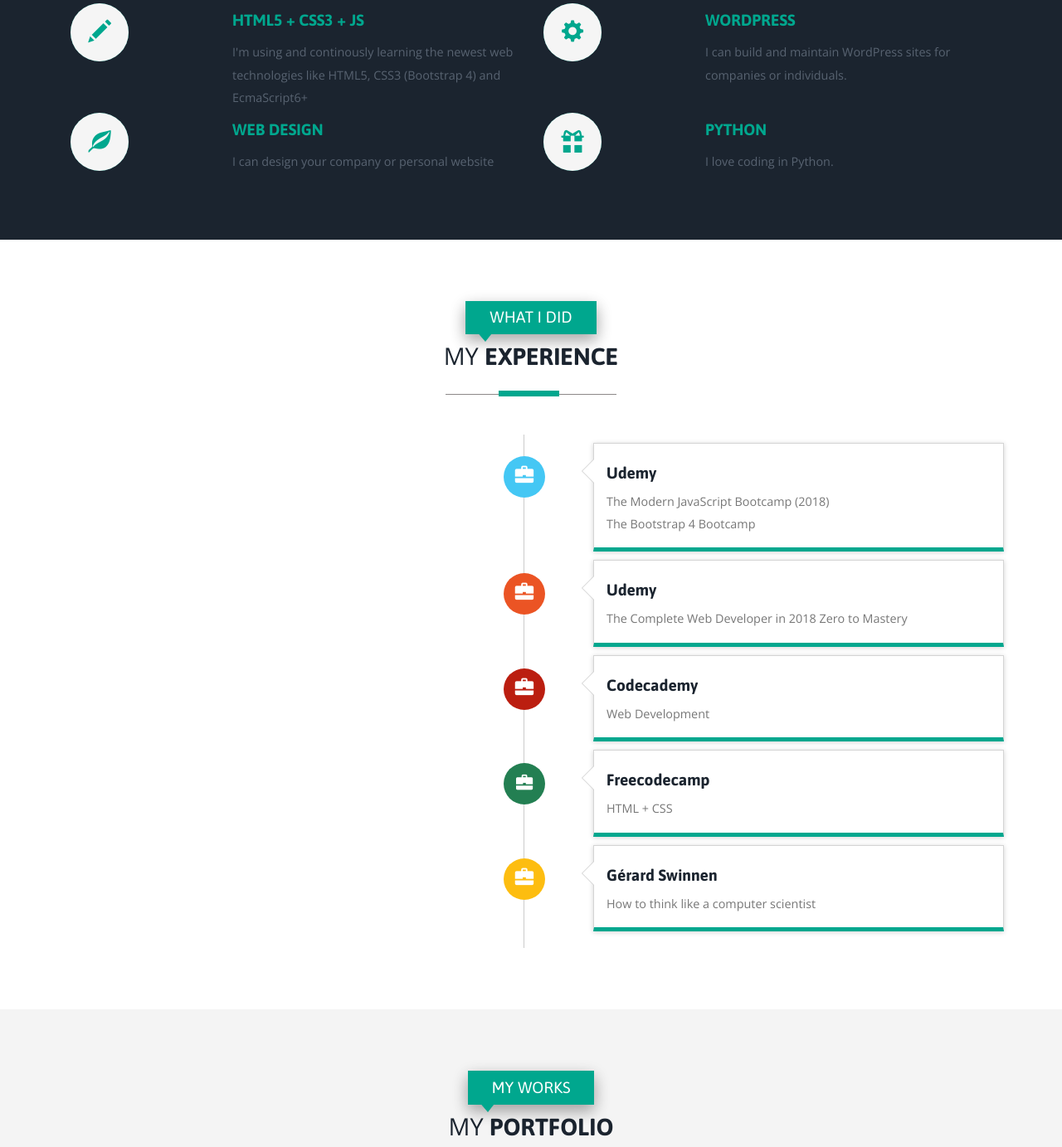
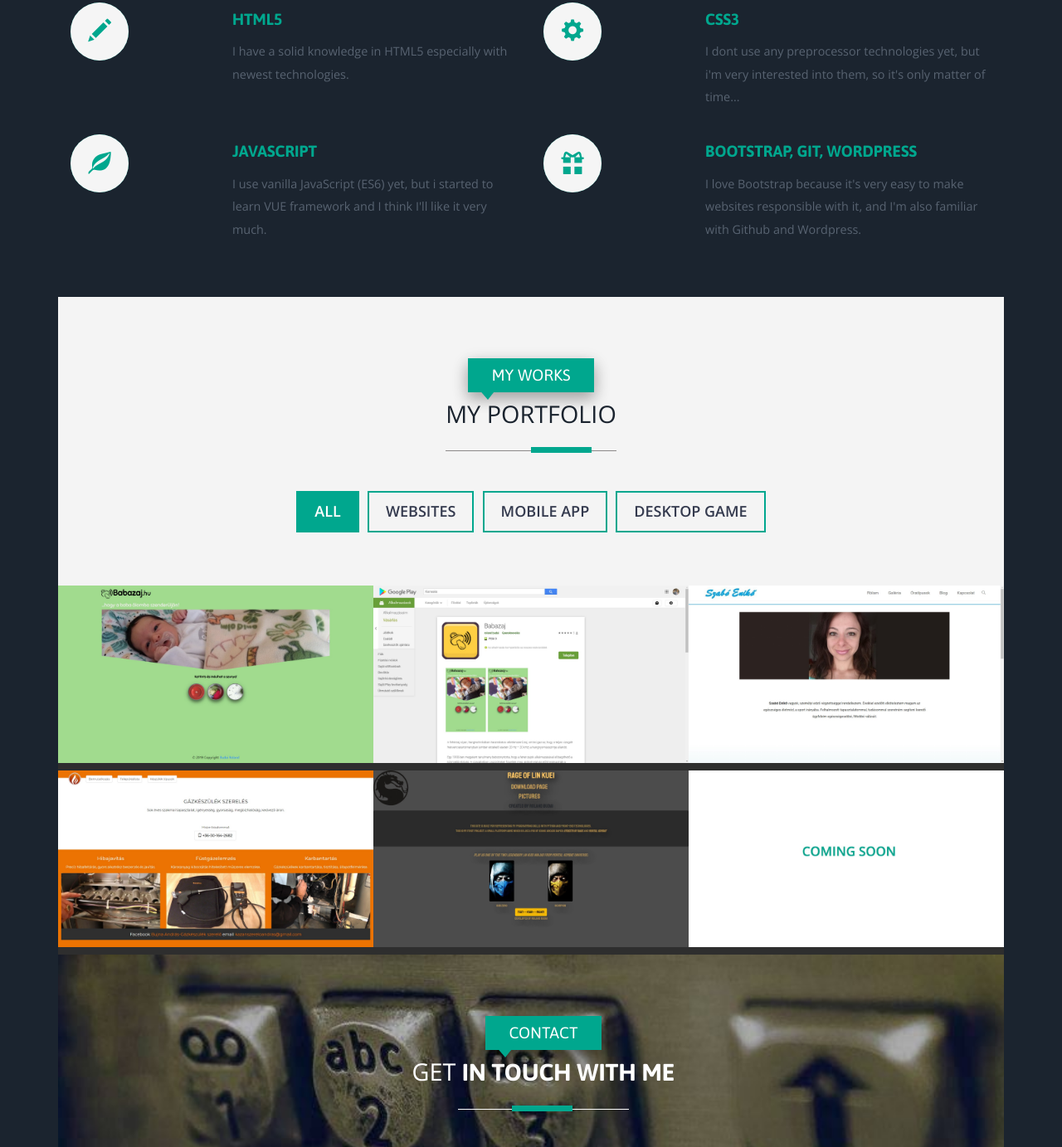
Before and after one commit to rolandbudaiportfolio/github.io, a plain HTML site: page index.html in a window 1280 px wide. Shown: the part 913-2296 px from the top of the page at 83% size. Drawn offline with nearby package versions, Linux system fonts and the light colour scheme; files whose address does not match are found by name.

Commit message:
small updetes in index.html

```diff
--- a/index.html
+++ b/index.html
@@ -46,9 +46,7 @@ Smartphone Compatible web template, free webdesigns for Nokia, Samsung, LG, Sony
 						<nav class="link-effect-3" id="link-effect-3">
 							<ul class="nav1 nav nav-wil">
 								<li class="active"><a data-hover="Home" href="index.html">Home</a></li>
-								<li><a class="scroll" data-hover="About" href="#about">About</a></li>
-								<li><a class="scroll" data-hover="Services" href="#services" >Skills</a></li>
-								<li><a class="scroll" data-hover="Experience" href="#work">Experience</a></li>
+								<li><a class="scroll" data-hover="Skills" href="#services" >Skills</a></li>
 								<li><a class="scroll" data-hover="Portfolio" href="#port">Portfolio</a></li>
 								<li><a class="scroll" data-hover="Contact" href="#contact">Contact</a></li>
 							</ul>
@@ -69,8 +67,8 @@ Smartphone Compatible web template, free webdesigns for Nokia, Samsung, LG, Sony
 				</div>
 			<div class="banner-info">
 				<div class="col-md-7 header-right">
-					<h1>Welcome !</h1>
-					<h6>Junior Web Developer</h6>
+					<h1>Welcome to my portfolio site!</h1>
+					<h6>I am a Junior Web Developer</h6>
 					<ul class="address">
 
 					<li>
@@ -88,7 +86,7 @@ Smartphone Compatible web template, free webdesigns for Nokia, Samsung, LG, Sony
 						<li>
 							<ul class="address-text">
 								<li><b>ADDRESS </b></li>
-								<li>2000 Szentendre</li>
+								<li>2000 Szentendre, Széchenyi tér 32.</li>
 							</ul>
 						</li>
 						<li>
@@ -100,7 +98,7 @@ Smartphone Compatible web template, free webdesigns for Nokia, Samsung, LG, Sony
 						<li>
 							<ul class="address-text">
 								<li><b>GITHUB </b></li>
-								<li><a href="http://w3layouts.com">www.github.com/rolandbudai</a></li>
+								<li><a href="www.github.com/rolandbudai">www.github.com/rolandbudai</a></li>
 							</ul>
 						</li>
 
@@ -120,8 +118,8 @@ Smartphone Compatible web template, free webdesigns for Nokia, Samsung, LG, Sony
 			<div id="services" class="services">
 				<div class="container">
 					<div class="service-head one text-center ">
-						<h4>WHAT I CAN DO</h4>
-						<h3>MY <span>SKILLS</span></h3>
+						<h4>THESE ARE MY MAIN</h4>
+						<h3>SKILLS</h3>
 						<span class="border two"></span>
 					</div>
 					<!-- services-grids -->
@@ -133,9 +131,9 @@ Smartphone Compatible web template, free webdesigns for Nokia, Samsung, LG, Sony
 						</div>
 					</div>
 					<div class="col-xs-8 wthree_about_right_grid_right">
-						<h4>HTML5 + CSS3 + JS</h4>
-						<p>I'm using and continously learning the newest web technologies like HTML5, CSS3 (Bootstrap 4) and EcmaScript6+</p>
-					</div>
+						<h4>HTML5</h4>
+						<p>I have a solid knowledge in HTML5 especially with newest technologies.</p>
+						</div>
 					<div class="clearfix"> </div>
 				</div>
 				<div class="col-md-6 wthree_about_right_grid">
@@ -145,8 +143,8 @@ Smartphone Compatible web template, free webdesigns for Nokia, Samsung, LG, Sony
 						</div>
 					</div>
 					<div class="col-xs-8 wthree_about_right_grid_right">
-						<h4>Wordpress</h4>
-						<p>I can build and maintain WordPress sites for companies or individuals.</p>
+						<h4>CSS3</h4>
+						<p>I dont use any preprocessor technologies yet, but i'm very interested into them, so it's only matter of time...</p>
 					</div>
 					<div class="clearfix"> </div>
 				</div>
@@ -157,9 +155,9 @@ Smartphone Compatible web template, free webdesigns for Nokia, Samsung, LG, Sony
 						</div>
 					</div>
 					<div class="col-xs-8 wthree_about_right_grid_right">
-            <h4>Web Design</h4>
-            <p>I can design your company or personal website</p>
-					</div>
+					<h4>JavaScript</h4>
+					<p>I use vanilla JavaScript (ES6) yet, but i started to learn VUE framework and I think I'll like it very much.</p>
+            		</div>
 					<div class="clearfix"> </div>
 				</div>
 				<div class="col-md-6 wthree_about_right_grid">
@@ -169,107 +167,26 @@ Smartphone Compatible web template, free webdesigns for Nokia, Samsung, LG, Sony
 						</div>
 					</div>
 					<div class="col-xs-8 wthree_about_right_grid_right">
-            <h4>Python</h4>
-						<p>I love coding in Python.</p>
+					<h4>Bootstrap, Git, Wordpress</h4>
+					<p>I love Bootstrap because it's very easy to make websites responsible with it, and I'm also familiar with Github and Wordpress.
+					</p>
 					</div>
 					<div class="clearfix"> </div>
 				</div>
 				<div class="clearfix"> </div>
 			</div>
+			<br>
+			<br>
+			<br>
+
 
 					<!-- services-grids -->
-				</div>
-			</div>
-			<!-- services -->
-			<!--work-experience-->
-	<div id="work" class="work">
-		<div class="container">
-			<div class="service-head text-center">
-						<h4>WHAT I DID</h4>
-						<h3>MY <span>EXPERIENCE</span></h3>
-						<span class="border one"></span>
-					</div>
-					<div class="time-main w3l-agile">
-							<div class="col-md-6 year-info">
-							   <ul class="year">
-
-
-								   <div class="clearfix"></div>
-								</ul>
-							</div>
-					                        <ul class="col-md-6 timeline">
-																<li>
-																  <div class="timeline-badge info"><i class="glyphicon glyphicon-briefcase"></i></div>
-																  <div class="timeline-panel">
-																	<div class="timeline-heading">
-																	  <h4 class="timeline-title">Udemy</h4>
-																	</div>
-																	<div class="timeline-body">
-																	  <p>The Modern JavaScript Bootcamp (2018)<br>The Bootstrap 4 Bootcamp</p>
-																	</div>
-																  </div>
-																</li>
-
-																<li>
-																  <div class="timeline-badge primary"><i class="glyphicon glyphicon-briefcase"></i></div>
-																  <div class="timeline-panel">
-																	<div class="timeline-heading">
-																	  <h4 class="timeline-title">Udemy</h4>
-																	</div>
-																	<div class="timeline-body">
-																	  <p>The Complete Web Developer in 2018 Zero to Mastery</p>
-																	</div>
-																  </div>
-																</li>
-
-
-
-																<li>
-																  <div class="timeline-badge danger"><i class="glyphicon glyphicon-briefcase"></i></div>
-																  <div class="timeline-panel">
-																	<div class="timeline-heading">
-																	  <h4 class="timeline-title">Codecademy</h4>
-																	</div>
-																	<div class="timeline-body">
-																	  <p>Web Development</p>
-																	</div>
-																  </div>
-																</li>
-
-																<li>
-																  <div class="timeline-badge success"><i class="glyphicon glyphicon-briefcase"></i></div>
-																  <div class="timeline-panel">
-																	<div class="timeline-heading">
-																	  <h4 class="timeline-title">Freecodecamp</h4>
-																	</div>
-																	<div class="timeline-body">
-																	  <p>HTML + CSS</p>
-																	</div>
-																  </div>
-																</li>
-																<li>
-																  <div class="timeline-badge pass"><i class="glyphicon glyphicon-briefcase"></i></div>
-																  <div class="timeline-panel">
-																	<div class="timeline-heading">
-																	  <h4 class="timeline-title">Gérard Swinnen</h4>
-																	</div>
-																	<div class="timeline-body">
-																	  <p>How to think like a computer scientist</p>
-																	</div>
-																  </div>
-																</li>
-															</ul>
-								<div class="clearfix"></div>
-								</div>
-						</div>
-				</div>
-	<!--//work-experience-->
 
 		<!-- portfolio -->
 <div class="portfolio" id="port">
 				<div class="service-head text-center">
 						<h4>MY WORKS</h4>
-						<h3>MY <span>PORTFOLIO</span></h3>
+						<h3>MY PORTFOLIO</h3>
 						<span class="border"></span>
 					</div>
 			<div class="portfolio-grids">
@@ -475,7 +392,7 @@ Smartphone Compatible web template, free webdesigns for Nokia, Samsung, LG, Sony
                     <div class="modal-body">
 						<h3>www.babazaj.hu</h3>
                         <img src="images/pic4.jpg" class="img-responsive img-centered" alt="">
-                        <p><a href="http://www.babazaj.hu" target="_blank"><strong>www.babazaj.hu</strong></a> is a small web application which generates various white noises for babies. White noise helps babies to fell asleep much more easier.<br>Used technologies: HTML5, CSS3, EcmaScript6, Bootstrap4</p>
+                        <p><a href="http://www.babazaj.hu" target="_blank"><strong>www.babazaj.hu</strong></a> is a small web application which generates various white noises for babies, whitch helps babies to fell asleep much more easier.<br>Used technologies: HTML5, CSS3, EcmaScript6, Bootstrap4</p>
                     </div>
                 </div>
             </div>
@@ -535,7 +452,7 @@ Smartphone Compatible web template, free webdesigns for Nokia, Samsung, LG, Sony
                     <div class="modal-body">
 						<h3>www.kazanszereles.hu</h3>
                         <img src="images/pic6.jpg" class="img-responsive img-centered" alt="">
-                        <p><a href="http://www.kazanszereles.probaljaki.hu/" target="_blank"><strong>www.kazanszereles.hu</strong></a> is a simple business website for a self-employed mechanic.<br>Used technologies: HTML5, CSS3, Bootstrap4</p>
+                        <p><a href="http://www.kazanszereles.probaljaki.hu/" target="_blank"><strong>www.kazanszereles.hu</strong></a> is a simple business website for a prfessional mechanic.<br>Used technologies: HTML5, CSS3, Bootstrap4</p>
                     </div>
                 </div>
             </div>
```
